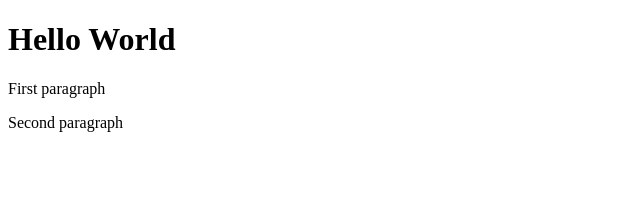
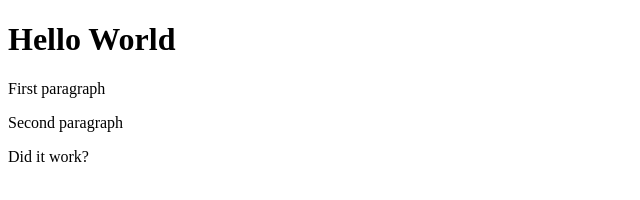
Before and after one commit to ar-torres/git-test, a website: page index.html in a window 1280 px wide. Shown: the full height of the page, 0-640 px from the left. Drawn offline with Linux system fonts and the light colour scheme.

Commit message:
Using NPM

```diff
--- a/index.html
+++ b/index.html
@@ -10,5 +10,6 @@
     <h1>Hello World</h1>
     <p>First paragraph</p>
     <p>Second paragraph</p>
+    <p>Did it work?</p>
   </body>
 </html>
```
Also changed, not shown: package.json (added, +24 -0 lines), 2 other files.
